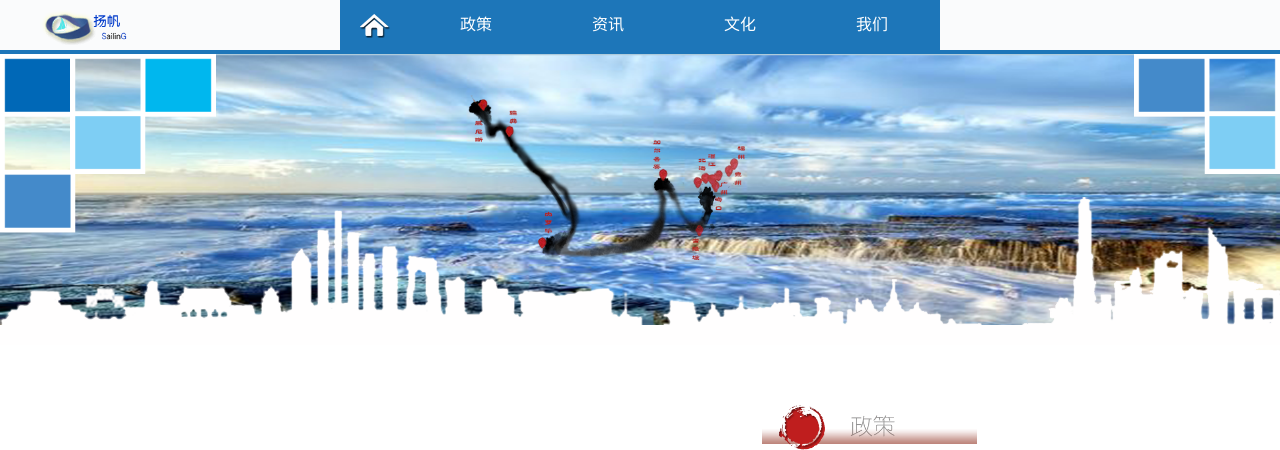
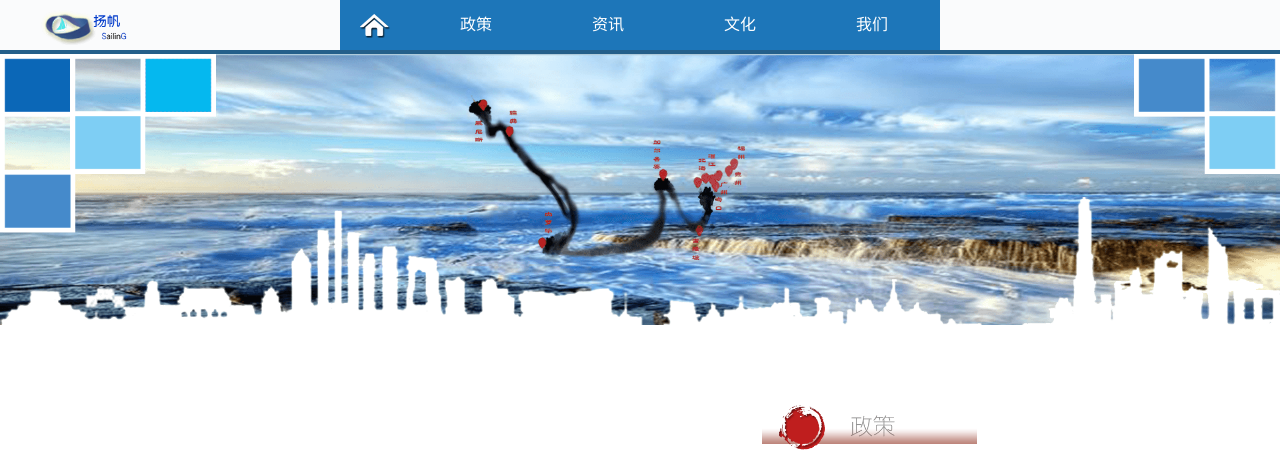
Before and after one commit to fs12580/road, a Django app: page /index/ in a window 1280 px wide. Shown: the top 450 px of the page. Run offline with Django 3.2, Linux system fonts and the light colour scheme; data that the repository does not hold is empty; style sheets or scripts are compiled from the project's sources.

Commit message:
tiny png

```diff
--- a/gxu/static/css/base.css
+++ b/gxu/static/css/base.css
@@ -438,7 +438,7 @@ a:focus {
   width: 100%;
   min-width: 1200px;
   background: #fafbfc;
-  border-bottom: 4px solid #1d76b9;
+  border-bottom: 4px solid #245f8a;
   position: relative; }
   .nav h1 {
     margin: 0;
--- a/gxu/static/css/base.scss
+++ b/gxu/static/css/base.scss
@@ -979,7 +979,7 @@ a:focus {
     width: 100%;
     min-width: 1200px;
     background: #fafbfc;
-    border-bottom: 4px solid #1d76b9;
+    border-bottom: 4px solid #245f8a;
     position: relative;
     h1 {
         margin: 0;
```
Also changed, not shown: gxu/static/images/banner-policy.png, gxu/static/images/bg-policy.png, gxu/static/images/culture.png, gxu/static/images/culture1.png, gxu/static/images/home-icon.png, gxu/static/images/logo.png, gxu/static/images/new-banner.png, gxu/static/images/news.png, gxu/static/images/news1.png, gxu/static/images/policy.png, gxu/static/images/policy2.png, gxu/static/images/px-video-sprite.png, gxu/static/images/tu1.jpg, gxu/static/images/tu2.jpg, 3 more files.
